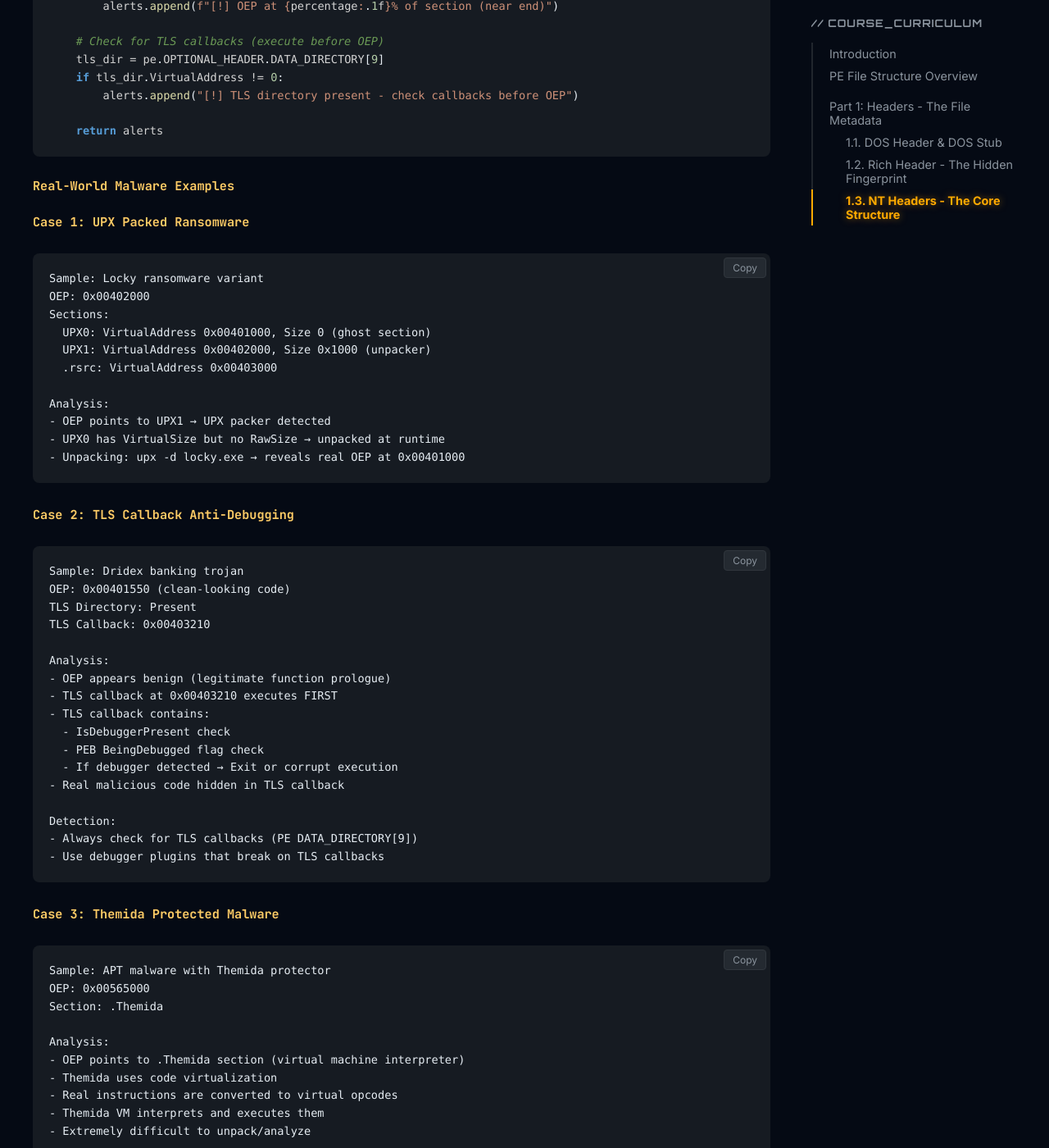
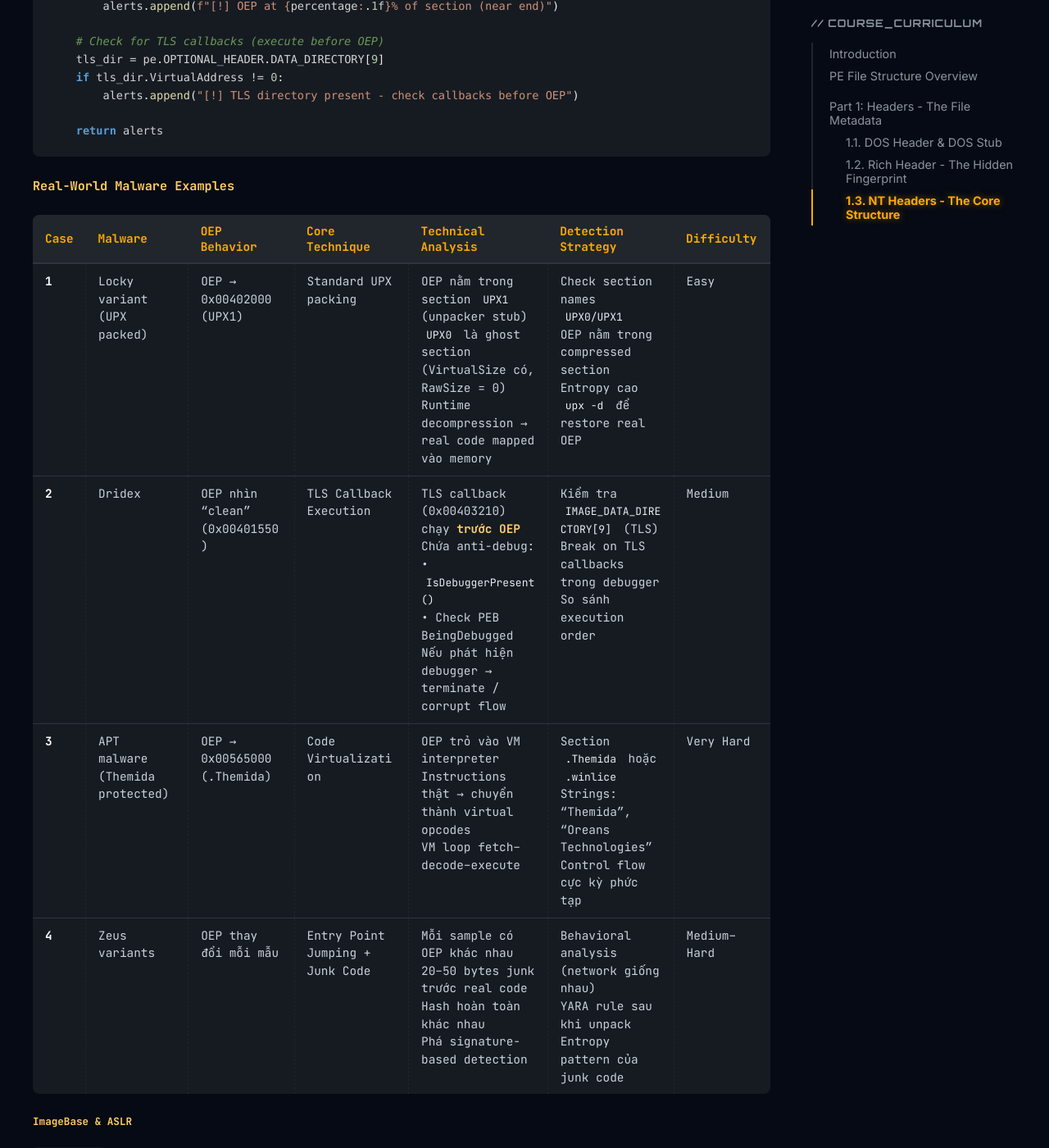
Before and after one commit to kaiversus/kaiversus.github.io, a Jekyll site: the page built from _courses/malware/chapter_2a.md, in a window 1280 px wide and 1400 px high, scrolled down 19500 px. Shown: the whole window at 82% size. Built offline with Jekyll 4.4.1, drawn with Linux system fonts in a browser that asks for light colours; some web fonts are replaced; some of the changed text lies outside the part shown.

Commit message:
Update chapter_2a.md

````diff
--- a/_courses/malware/chapter_2a.md
+++ b/_courses/malware/chapter_2a.md
@@ -579,88 +579,13 @@ def check_entry_point(pe):
 
 #### **Real-World Malware Examples**
 
-**Case 1: UPX Packed Ransomware**
-```
-Sample: Locky ransomware variant
-OEP: 0x00402000
-Sections:
-  UPX0: VirtualAddress 0x00401000, Size 0 (ghost section)
-  UPX1: VirtualAddress 0x00402000, Size 0x1000 (unpacker)
-  .rsrc: VirtualAddress 0x00403000
+| Case | Malware                         | OEP Behavior                  | Core Technique                  | Technical Analysis                                                                                                                                                            | Detection Strategy                                                                                                 | Difficulty  |
+| ---- | ------------------------------- | ----------------------------- | ------------------------------- | ----------------------------------------------------------------------------------------------------------------------------------------------------------------------------- | ------------------------------------------------------------------------------------------------------------------ | ----------- |
+| 1    | Locky variant (UPX packed)      | OEP → 0x00402000 (UPX1)       | Standard UPX packing            | OEP nằm trong section `UPX1` (unpacker stub)<br>`UPX0` là ghost section (VirtualSize có, RawSize = 0)<br>Runtime decompression → real code mapped vào memory                  | Check section names `UPX0/UPX1`<br>OEP nằm trong compressed section<br>Entropy cao<br>`upx -d` để restore real OEP | Easy        |
+| 2    | Dridex                          | OEP nhìn “clean” (0x00401550) | TLS Callback Execution          | TLS callback (0x00403210) chạy **trước OEP**<br>Chứa anti-debug:<br>• `IsDebuggerPresent()`<br>• Check PEB BeingDebugged<br>Nếu phát hiện debugger → terminate / corrupt flow | Kiểm tra `IMAGE_DATA_DIRECTORY[9]` (TLS)<br>Break on TLS callbacks trong debugger<br>So sánh execution order       | Medium      |
+| 3    | APT malware (Themida protected) | OEP → 0x00565000 (.Themida)   | Code Virtualization             | OEP trỏ vào VM interpreter<br>Instructions thật → chuyển thành virtual opcodes<br>VM loop fetch–decode–execute                                                                | Section `.Themida` hoặc `.winlice`<br>Strings: "Themida", "Oreans Technologies"<br>Control flow cực kỳ phức tạp    | Very Hard   |
+| 4    | Zeus variants                   | OEP thay đổi mỗi mẫu          | Entry Point Jumping + Junk Code | Mỗi sample có OEP khác nhau<br>20–50 bytes junk trước real code<br>Hash hoàn toàn khác nhau<br>Phá signature-based detection                                                  | Behavioral analysis (network giống nhau)<br>YARA rule sau khi unpack<br>Entropy pattern của junk code              | Medium–Hard |
 
-Analysis:
-- OEP points to UPX1 → UPX packer detected
-- UPX0 has VirtualSize but no RawSize → unpacked at runtime
-- Unpacking: upx -d locky.exe → reveals real OEP at 0x00401000
-```
-
-**Case 2: TLS Callback Anti-Debugging**
-```
-Sample: Dridex banking trojan
-OEP: 0x00401550 (clean-looking code)
-TLS Directory: Present
-TLS Callback: 0x00403210
-
-Analysis:
-- OEP appears benign (legitimate function prologue)
-- TLS callback at 0x00403210 executes FIRST
-- TLS callback contains:
-  - IsDebuggerPresent check
-  - PEB BeingDebugged flag check
-  - If debugger detected → Exit or corrupt execution
-- Real malicious code hidden in TLS callback
-
-Detection:
-- Always check for TLS callbacks (PE DATA_DIRECTORY[9])
-- Use debugger plugins that break on TLS callbacks
-```
-
-**Case 3: Themida Protected Malware**
-```
-Sample: APT malware with Themida protector
-OEP: 0x00565000
-Section: .Themida
-
-Analysis:
-- OEP points to .Themida section (virtual machine interpreter)
-- Themida uses code virtualization
-- Real instructions are converted to virtual opcodes
-- Themida VM interprets and executes them
-- Extremely difficult to unpack/analyze
-
-Detection:
-- Check section names for "Themida", ".winlice"
-- Strings: "Themida", "Oreans Technologies"
-- Complex control flow at OEP (VM interpreter loop)
-```
-
-**Case 4: Entry Point Jumping - Polymorphic Packer**
-```
-Sample: Zeus banking trojan variants
-
-Sample 1:
-OEP: 0x00401234 → 20 bytes junk → real code
-Hash: 5f3a2b1c...
-
-Sample 2:
-OEP: 0x00401567 → 50 bytes different junk → real code
-Hash: 8e9d4a2f... (completely different)
-
-Sample 3:
-OEP: 0x004018AB → 35 bytes different junk → real code
-Hash: 2c5f8b3e... (completely different)
-
-Analysis:
-- Each sample has different OEP
-- Different amounts of junk code
-- Makes signature-based detection impossible
-- Each sample looks like different malware to AV
-
-Detection:
-- Behavioral analysis (all do same network activity)
-- YARA rules on unpacked code (after junk)
-- Entropy analysis (junk code has specific entropy)
-```
 
 ##### **ImageBase & ASLR**
 
````
